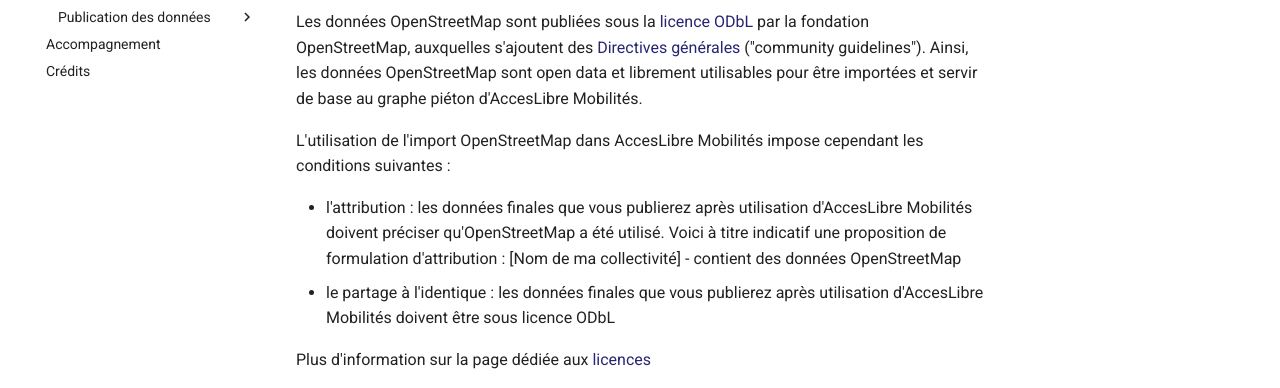
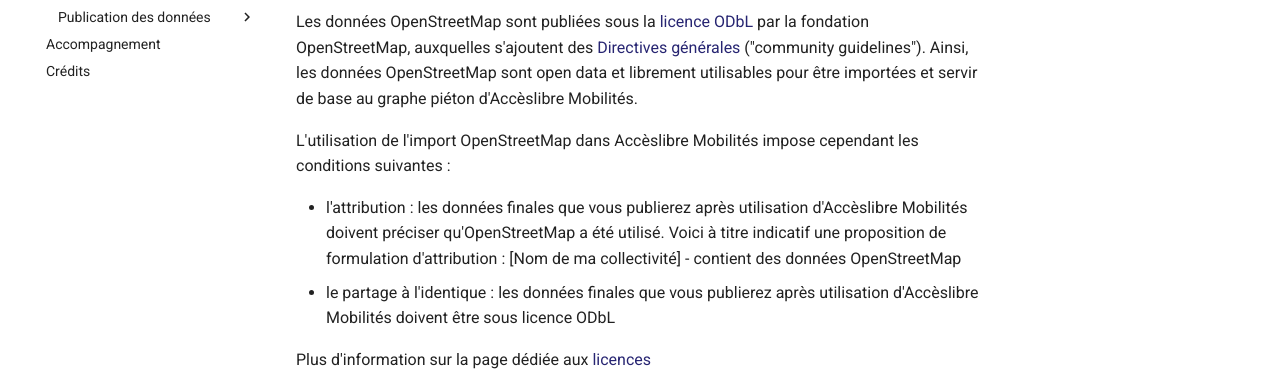
Before and after one commit to MTES-MCT/alm-docs, an MkDocs documentation site: the page built from docs/usage/imports/transport/imports-transport-osm.md, in a window 1280 px wide and 900 px high, scrolled down 1666 px. Shown: the part 459-847 px from the top of the window. Built offline with MkDocs 1.6.1 and Material for MkDocs 9.7.7, drawn with Linux system fonts in a browser that asks for light colours; comment, search, counter and statistics services are not loaded; some of the changed text lies outside the part shown.

Commit message:
missing replacements

```diff
--- a/docs/usage/imports/transport/imports-transport-osm.md
+++ b/docs/usage/imports/transport/imports-transport-osm.md
@@ -4,7 +4,7 @@
 
     [OpenStreetMap](https://www.openstreetmap.org) (OSM), qu'on présente souvent comme le wikipédia des cartes, est un projet mondial de cartographie collaborative. Sa communauté crée des données librement exploitables. Aujourd’hui considérée comme la base de données cartographique ouverte la plus exhaustive au monde, OpenStreetMap permet notamment la description détaillée des arrêts et réseaux de transport.
 
-Il est possible d'importer des données transport d'[OpenStreetMap](https://www.openstreetmap.org) pour initialiser AccesLibre Mobilités avec les arrêts de transport et les gares déjà renseignées dans OpenStreetMap.
+Il est possible d'importer des données transport d'[OpenStreetMap](https://www.openstreetmap.org) pour initialiser Accèslibre Mobilités avec les arrêts de transport et les gares déjà renseignées dans OpenStreetMap.
 
 ## Prévisualiser les données disponibles
 
@@ -45,11 +45,11 @@
 ## Focus sur la licence
 
 Les données OpenStreetMap sont publiées sous la [licence ODbL](https://www.openstreetmap.org/copyright) par la fondation OpenStreetMap, auxquelles s'ajoutent des [Directives générales](https://osmfoundation.org/wiki/Licence/Community_Guidelines) ("community guidelines").
-Ainsi, les données OpenStreetMap sont open data et librement utilisables pour être importées et servir de base au graphe piéton d'AccesLibre Mobilités.
+Ainsi, les données OpenStreetMap sont open data et librement utilisables pour être importées et servir de base au graphe piéton d'Accèslibre Mobilités.
 
-L'utilisation de l'import OpenStreetMap dans AccesLibre Mobilités impose cependant les conditions suivantes :
+L'utilisation de l'import OpenStreetMap dans Accèslibre Mobilités impose cependant les conditions suivantes :
 
-* l'attribution : les données finales que vous publierez après utilisation d'AccesLibre Mobilités doivent préciser qu'OpenStreetMap a été utilisé. Voici à titre indicatif une proposition de formulation d'attribution : [Nom de ma collectivité] - contient des données OpenStreetMap
-* le partage à l'identique : les données finales que vous publierez après utilisation d'AccesLibre Mobilités doivent être sous licence ODbL
+* l'attribution : les données finales que vous publierez après utilisation d'Accèslibre Mobilités doivent préciser qu'OpenStreetMap a été utilisé. Voici à titre indicatif une proposition de formulation d'attribution : [Nom de ma collectivité] - contient des données OpenStreetMap
+* le partage à l'identique : les données finales que vous publierez après utilisation d'Accèslibre Mobilités doivent être sous licence ODbL
 
 Plus d'information sur la page dédiée aux [licences](../../publish/licence.md)
```
Also changed, not shown: docs/usage/imports/ERP/imports-erp-acceslibre.md (+3 -3 lines), docs/usage/imports/transport/imports-transport-netex.md (+11 -11 lines).
